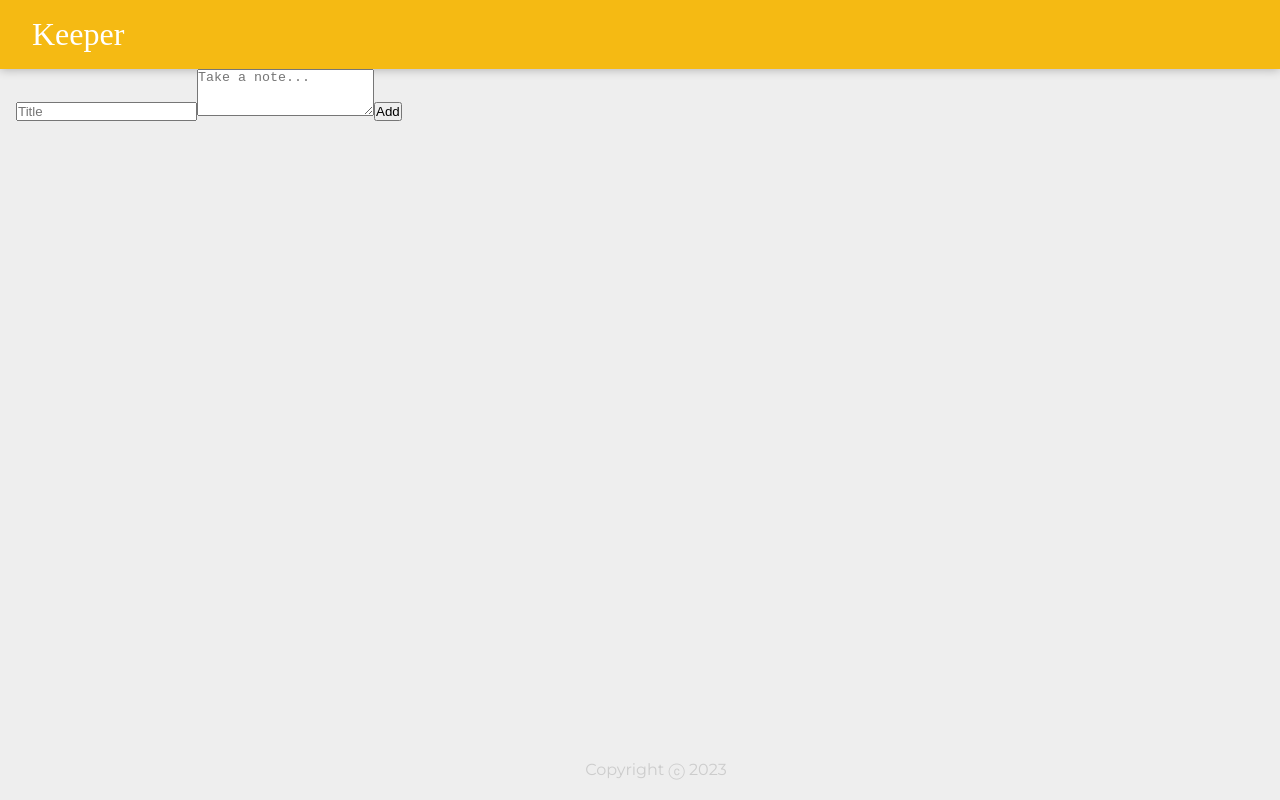
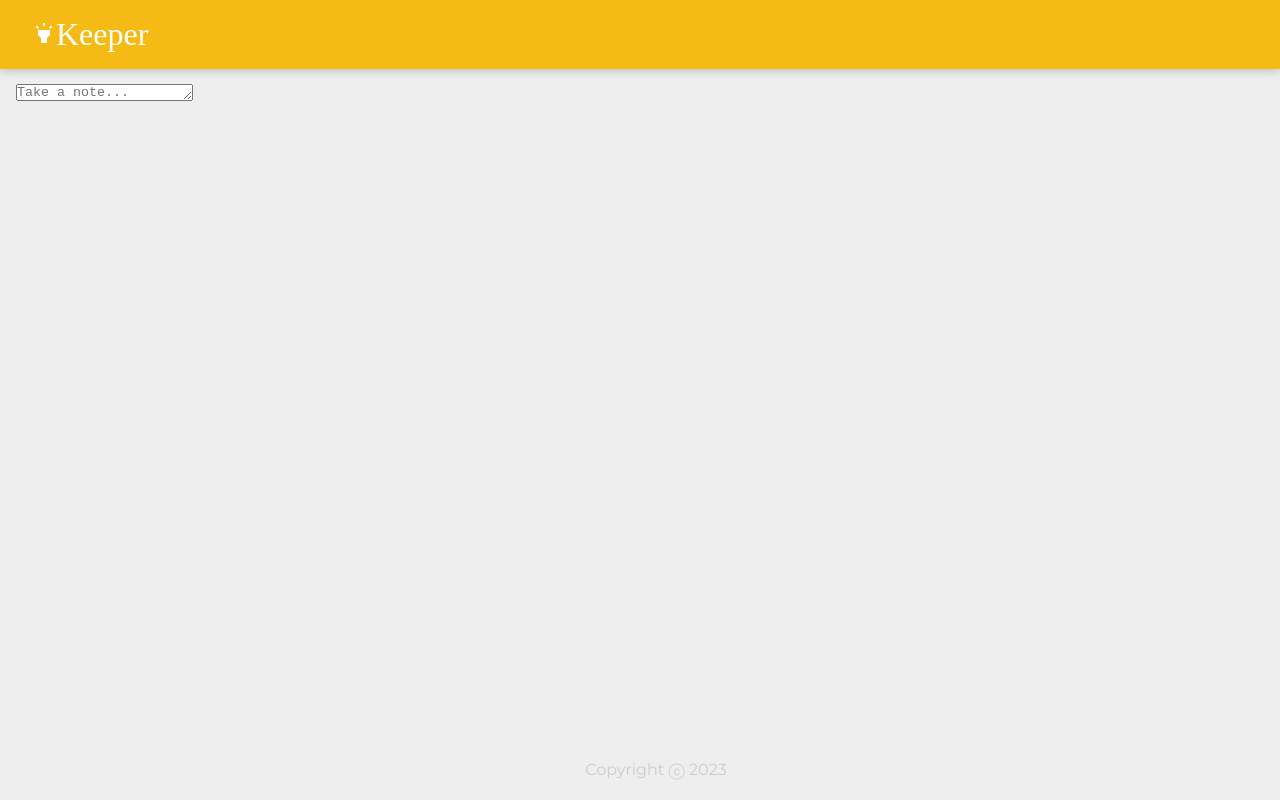
Before and after one commit to JoaoBernardoVeiga/react-keeper-app, a React (Create React App) app: page / in a window 1280 px wide. Built offline with nearby package versions, Linux system fonts and the light colour scheme; a web font is replaced by a local one.

Commit message:
Style App

```diff
--- a/src/components/CreateArea.jsx
+++ b/src/components/CreateArea.jsx
@@ -1,10 +1,15 @@
 import React, { useState } from "react";
+import AddIcon from "@material-ui/icons/Add";
+import Fab from "@material-ui/core/Fab";
+import { Zoom } from "@material-ui/core";
 
 function CreateArea(props) {
   const [noteState, SetNoteState] = useState({
     title: "",
     content: "",
   });
+
+  const [isExpanded, setExpanded] = useState(false)
 
   function handleChange(event) {
     const { value, name } = event.target;
@@ -15,31 +20,40 @@ function CreateArea(props) {
     });
   }
 
+  function expand(){
+    setExpanded(true);
+  }
+
   return (
     <div>
-      <form>
+      <form className="create-note">
         <input
           value={noteState.title}
           onChange={handleChange}
           name="title"
           placeholder="Title"
+          hidden={!isExpanded}
         />
         <textarea
           value={noteState.content}
+          onFocus={expand}
           onChange={handleChange}
           name="content"
           placeholder="Take a note..."
-          rows="3"
+          rows={isExpanded ? "3" : "1"}
         />
-        <button
+        <Zoom name="zoom" in={isExpanded}>
+        <Fab
           onClick={(event) => {
             event.preventDefault();
             props.AddNoteFunction(noteState);
             SetNoteState({ title: "", content: "" });
+            setExpanded(false);
           }}
         >
-          Add
-        </button>
+          <AddIcon/>
+        </Fab>
+        </Zoom>
       </form>
     </div>
   );
--- a/src/components/Header.jsx
+++ b/src/components/Header.jsx
@@ -1,9 +1,10 @@
 import React from "react";
+import HighlightIcon from "@material-ui/icons/Highlight";
 
 function Header() {
   return (
     <header>
-      <h1>Keeper</h1>
+      <h1><HighlightIcon/>Keeper</h1>
     </header>
   );
 }
--- a/src/components/Note.jsx
+++ b/src/components/Note.jsx
@@ -1,4 +1,5 @@
 import React from "react";
+import DeleteIcon from "@material-ui/icons/Delete";
 
 function Note(props) {
   return (
@@ -8,9 +9,8 @@ function Note(props) {
       <button
         onClick={() => {
           props.DeleteNoteFunction(props.id);
-        }}
-      >
-        DELETE
+        }}>
+        <DeleteIcon/>
       </button>
     </div>
   );
```
